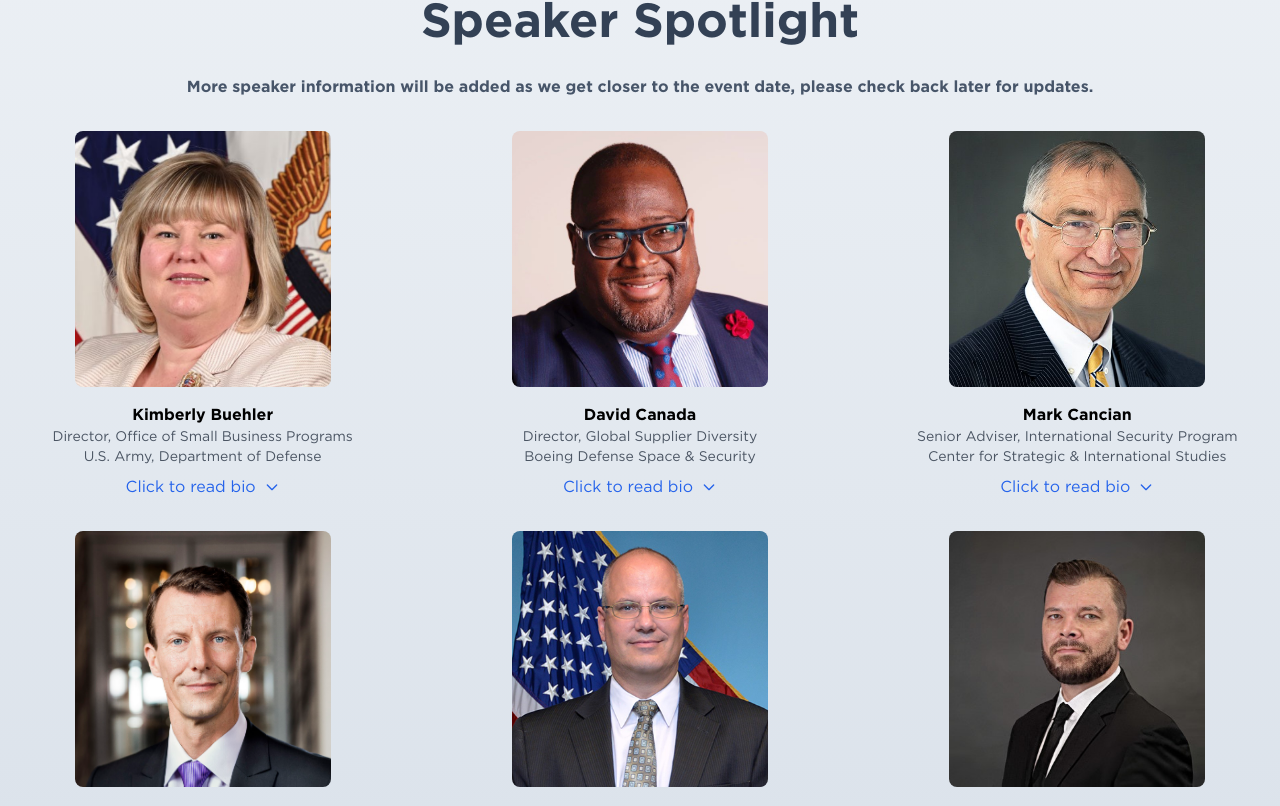
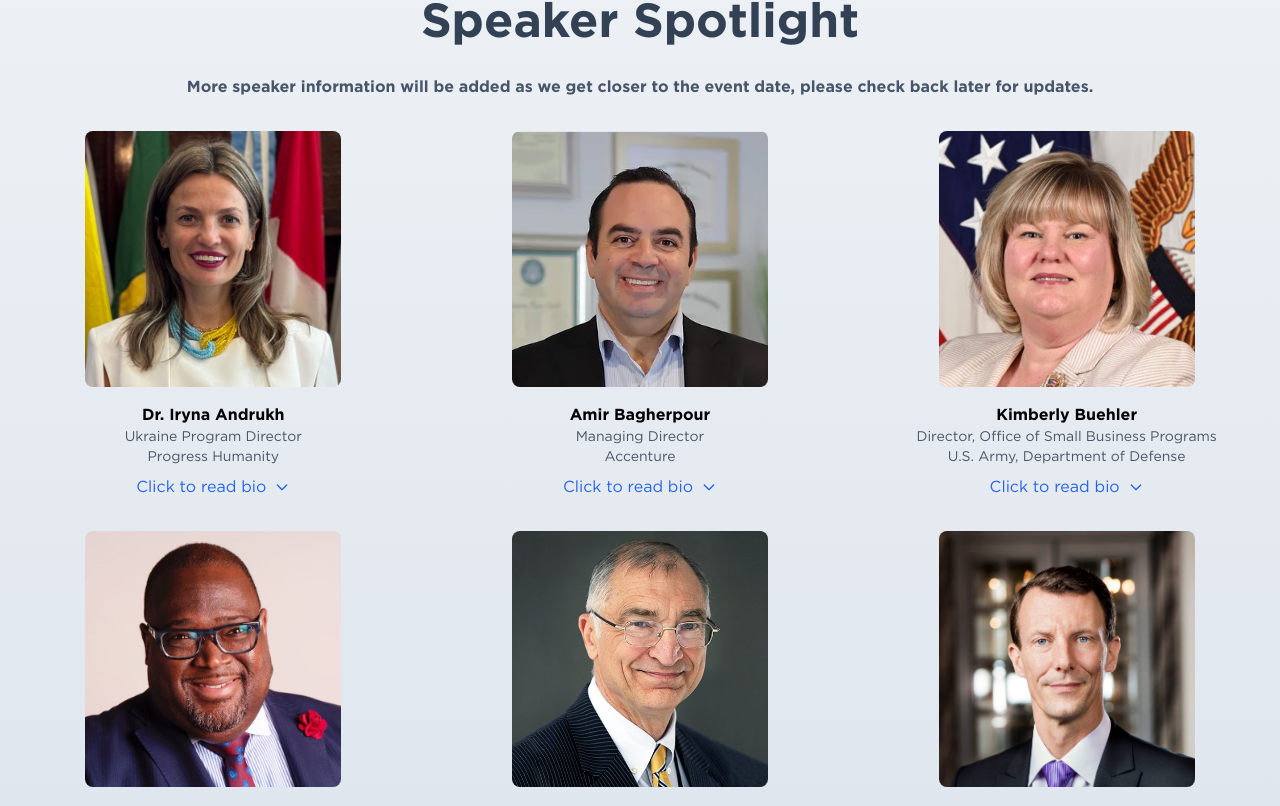
Before and after one commit to masonym/ada-website, a Next.js app: page /events/2025-defense-industry-forecast/speakers in a window 1280 px wide. Shown: the part 769-1575 px from the top of the page. Built offline with nearby package versions, Linux system fonts and the light colour scheme.

Commit message:
Updated speakers

```diff
--- a/src/app/components/Speakers.tsx
+++ b/src/app/components/Speakers.tsx
@@ -65,7 +65,7 @@ const Speakers = ({ event, isAuthenticated, onRequestPassword }: SpeakerProps) =
         <div className="max-container flex flex-col items-center">
             <h1 className="text-[48px] font-gotham font-bold mb-4 text-slate-700 text-center">Speaker Spotlight</h1>
             <p className="text-l font-bold text-center mb-8 text-slate-600">More speaker information will be added as we get closer to the event date, please check back later for updates.</p>
-            <div className="grid gap-8 sm:grid-cols-1 md:grid-cols-2 lg:grid-cols-3">
+            <div className="grid gap-8 sm:grid-cols-1 md:grid-cols-2 lg:grid-cols-3 mx-4">
                 {currentEvent &&
                     currentEvent.speakers
                     .sort((a: Speaker, b: Speaker) => getLastName(a.name).localeCompare(getLastName(b.name)))
--- a/src/constants/speakers.ts
+++ b/src/constants/speakers.ts
@@ -146,7 +146,39 @@ export const SPEAKERS = [
 
                 `
             },
-
+            {
+                image: "/speakers/iryna_andrukh.png",
+                name: "Dr. Iryna Andrukh",
+                position: "Ukraine Program Director",
+                company: "Progress Humanity",
+                bio: `
+                Dr. Andrukh is the Ukraine Program Director for Progress Humanity. She is a highly decorated psychologist, military veteran, and international negotiator with a rich background in psychology and law. She served 17 years in the Ukrainian military, where she earned numerous awards, including the prestigious Order of Princess Olga 2d degree, for her heroic efforts in negotiating the release of hostages during the 2014 invasion and evacuating orphanages during 2022. Her career is marked by significant contributions to international negotiation and conflict resolution, having worked in various crisis situations, including the Syrian refugee crisis and the conflict in Eastern Ukraine. Dr. Andrukh’s expertise extends to academia as well, where she has taught at top Ukrainian institutions and authored 11 peer-reviewed publications focused on emotional burnout among operatives.
+                <br></br>Throughout her career, Dr. Andrukh has been involved in high-stakes negotiations that have saved countless lives. Notably, she played a key role in the Minsk and Normandy Format talks, offering strategic psychological insights to Ukrainian leaders and negotiating the exchange of prisoners of war during the Donbas conflict. Her work has been recognized internationally, particularly for her efforts in Afghanistan, where she orchestrated the evacuation of Fatema Hosseini, a journalist targeted by the Taliban. This mission, along with her subsequent efforts to evacuate nearly 800 children during the 2022 Russian invasion of Ukraine, has earned her international acclaim and several awards, including the silver medal “For courage while performing special assignments.”
+                <br></br>Dr. Andrukh’s contributions extend beyond the battlefield. Following her retirement from the military due to medical reasons, she continued her work in international negotiation and conflict resolution as a civilian. She has collaborated with the United Nations and Red Cross in refugee crises and served as a volunteer at the Polish border during the early days of the 2022 war in Ukraine. Her work in these areas, coupled with her academic achievements and media recognition—including a documentary that won a gold award at the New York Film Festival—solidifies her reputation as a leading figure in conflict resolution and humanitarian efforts on the global stage.
+                `
+            },
+            {
+                image: "/speakers/amir_bagherpour.png",
+                name: "Amir Bagherpour",
+                position: "Managing Director",
+                company: "Accenture",
+                bio: `
+                Amir grew up in Irvine, California, and enlisted in the United States Army after high school. He later attended West Point, where he developed ethical leadership skills and excelled as an NCAA Division 1 tennis player and Army Brigade Open Boxing Champion. After graduating, Amir served as an Armor Officer until injuries cut his military career short.
+                <br></br>He then worked as a Mechanical Engineer and Project Manager at NSK Corporation, leading automation projects while earning his MBA from UC Irvine. Amir later pursued doctoral studies in computational social science at Claremont Graduate University, specializing in game theory, decision science, and econometrics. His PhD dissertation accurately predicted the outcomes of the Arab Spring using agent-based modeling and game theory.
+                <br></br>Amir's success in anticipating world events led to his recruitment by the U.S. Department of State. He established and led the Department's predictive analytics efforts, serving as Senior Advisor to the Assistant Secretary for Conflict Stabilization and Director of Data Analytics for the Office of the Secretary of State. In these roles, he advised high-level government officials on sensitive global conflicts across three Presidential administrations.
+                <br></br>After his government service, Amir co-founded a predictive software startup before joining Accenture. Currently, he serves as a Managing Director and capability lead for Data and Artificial Intelligence services in Accenture's federal Strategy and Consulting group, leading hundreds of data scientists and engineers. Amir is an expert in developing and deploying advanced data and AI platforms.
+                <br></br>Additionally, Amir is an Adjunct Senior Fellow at the Federation of American Scientists (FAS) and serves on the advisory board of Progress Humanity, a Washington, DC-based non-profit.
+                `
+            },
+            // {
+            //     image: "/speakers/placeholder.png",
+            //     name: "Placeholder Name",
+            //     position: "Placeholder Title",
+            //     company: "Placeholder Company",
+            //     bio: `
+            //     Placeholder Bio
+            //     `
+            // },
 
         ]
     }
```
Also changed, not shown: public/speakers/amir_bagherpour.png (added), public/speakers/iryna_andrukh.png (added).
